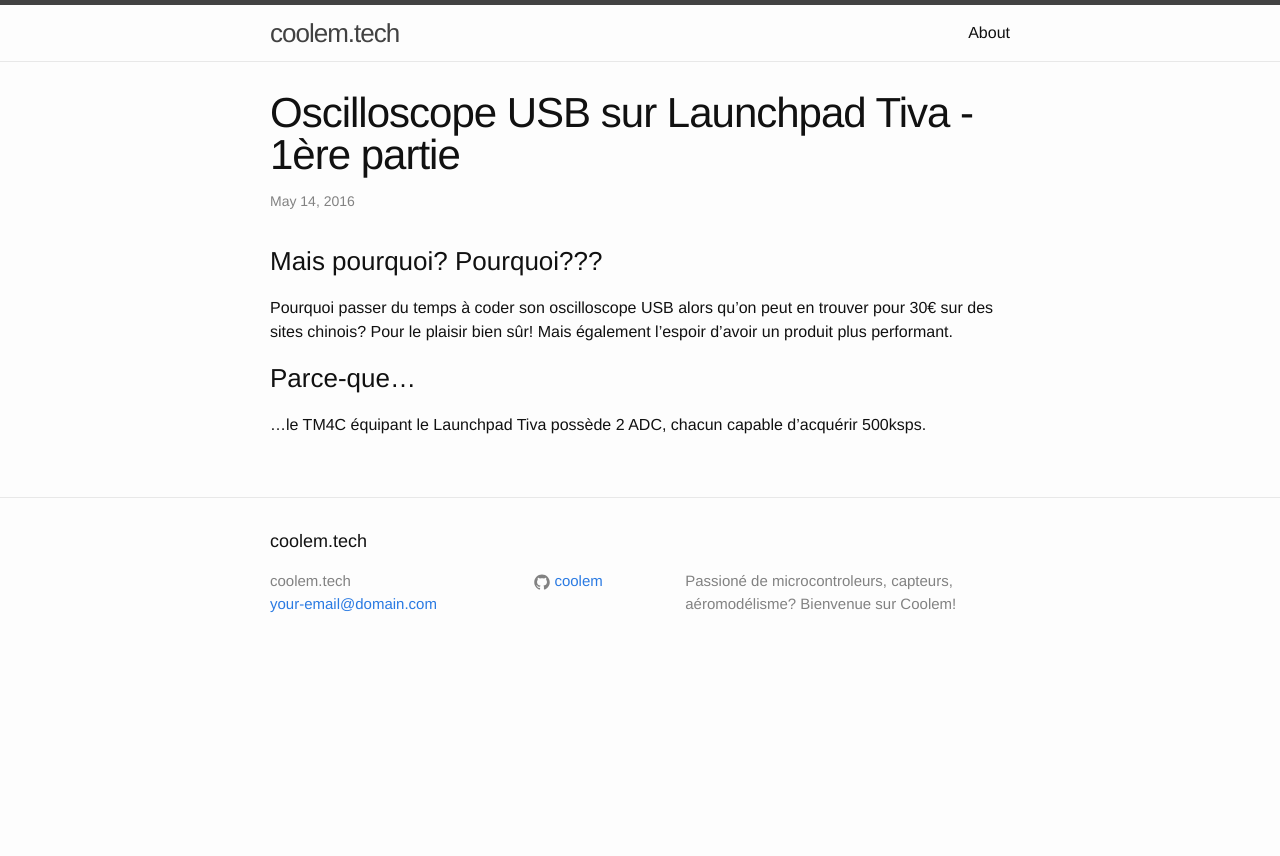
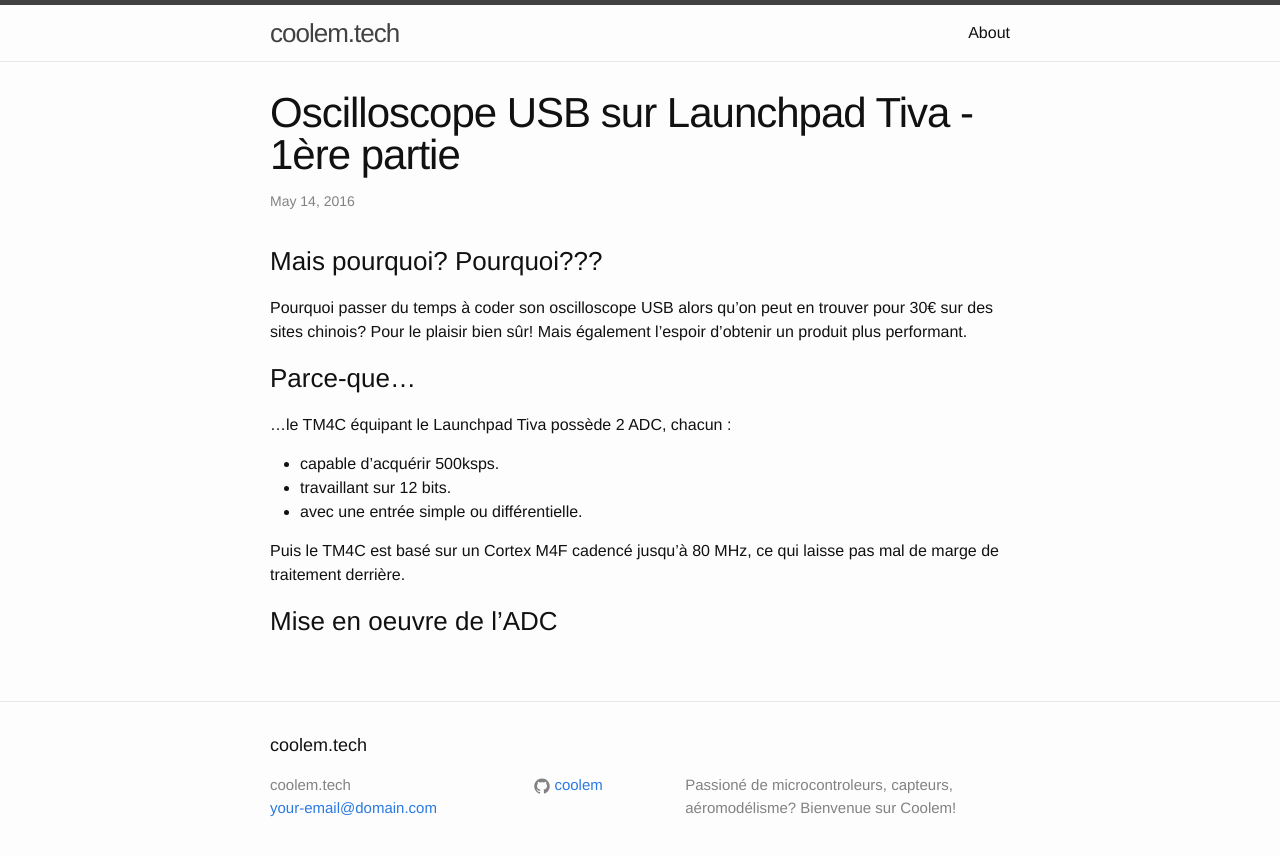
Before and after one commit to coolem/coolem.github.io, a Jekyll site: the page built from _posts/2016-05-14-Tiva_oscillo.md, in a window 1280 px wide. Shown: the top 856 px of the page. Built offline with Jekyll 4.4.1, drawn with Linux system fonts in a browser that asks for light colours.

Commit message:
Update 2016-05-14-Tiva_oscillo.md

```diff
--- a/_posts/2016-05-14-Tiva_oscillo.md
+++ b/_posts/2016-05-14-Tiva_oscillo.md
@@ -8,7 +8,14 @@ lang : fr
 
 ### Mais pourquoi? Pourquoi???
 Pourquoi passer du temps à coder son oscilloscope USB alors qu'on peut en trouver pour 30€ sur des sites chinois? Pour le plaisir bien sûr!
-Mais également l'espoir d'avoir un produit plus performant.
+Mais également l'espoir d'obtenir un produit plus performant.
 
 ### Parce-que...
-...le TM4C équipant le Launchpad Tiva possède 2 ADC, chacun capable d'acquérir 500ksps.
+...le TM4C équipant le Launchpad Tiva possède 2 ADC, chacun :
+- capable d'acquérir 500ksps.
+- travaillant sur 12 bits.
+- avec une entrée simple ou différentielle.
+
+Puis le TM4C est basé sur un Cortex M4F cadencé jusqu'à 80 MHz, ce qui laisse pas mal de marge de traitement derrière.
+
+### Mise en oeuvre de l'ADC
```
